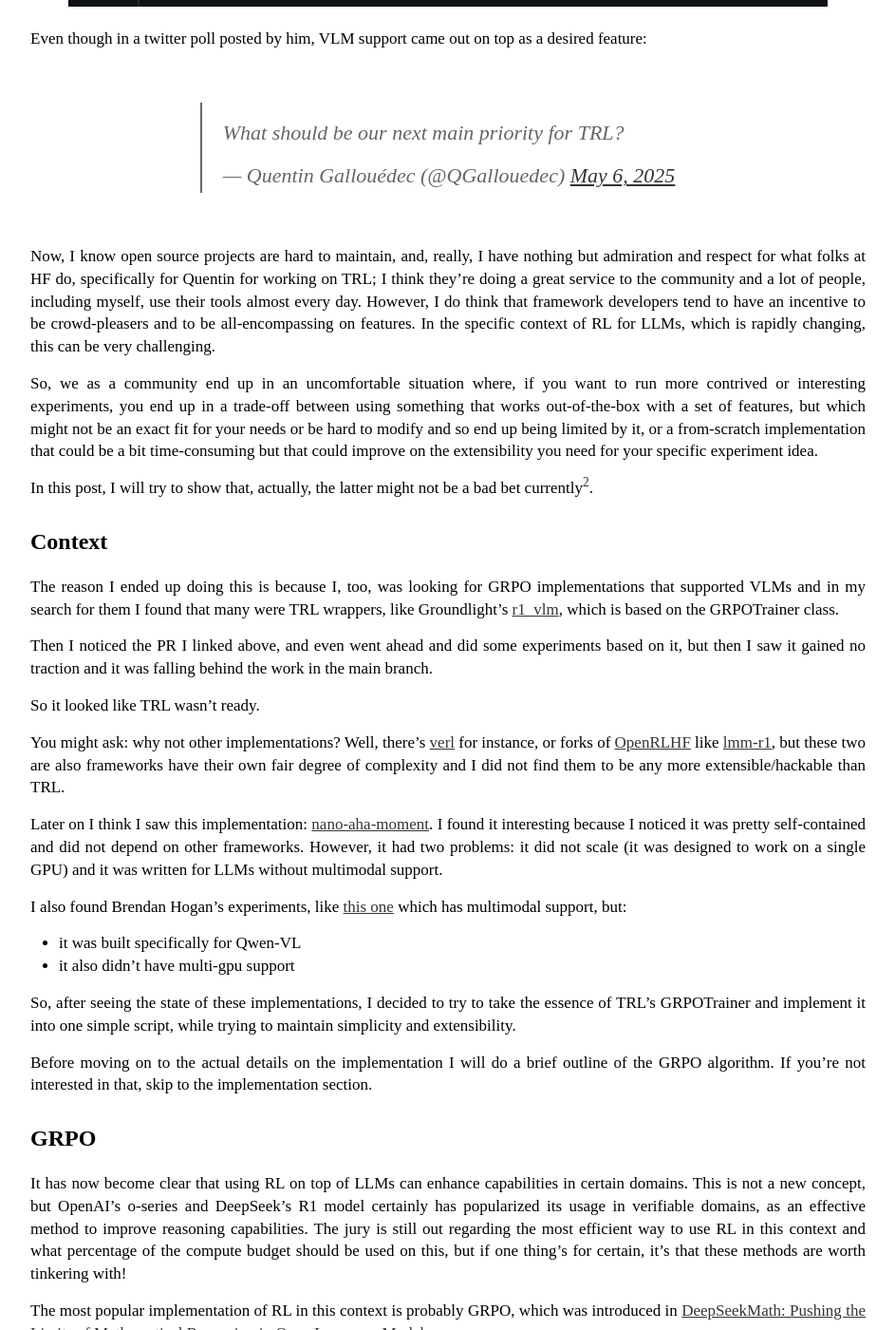
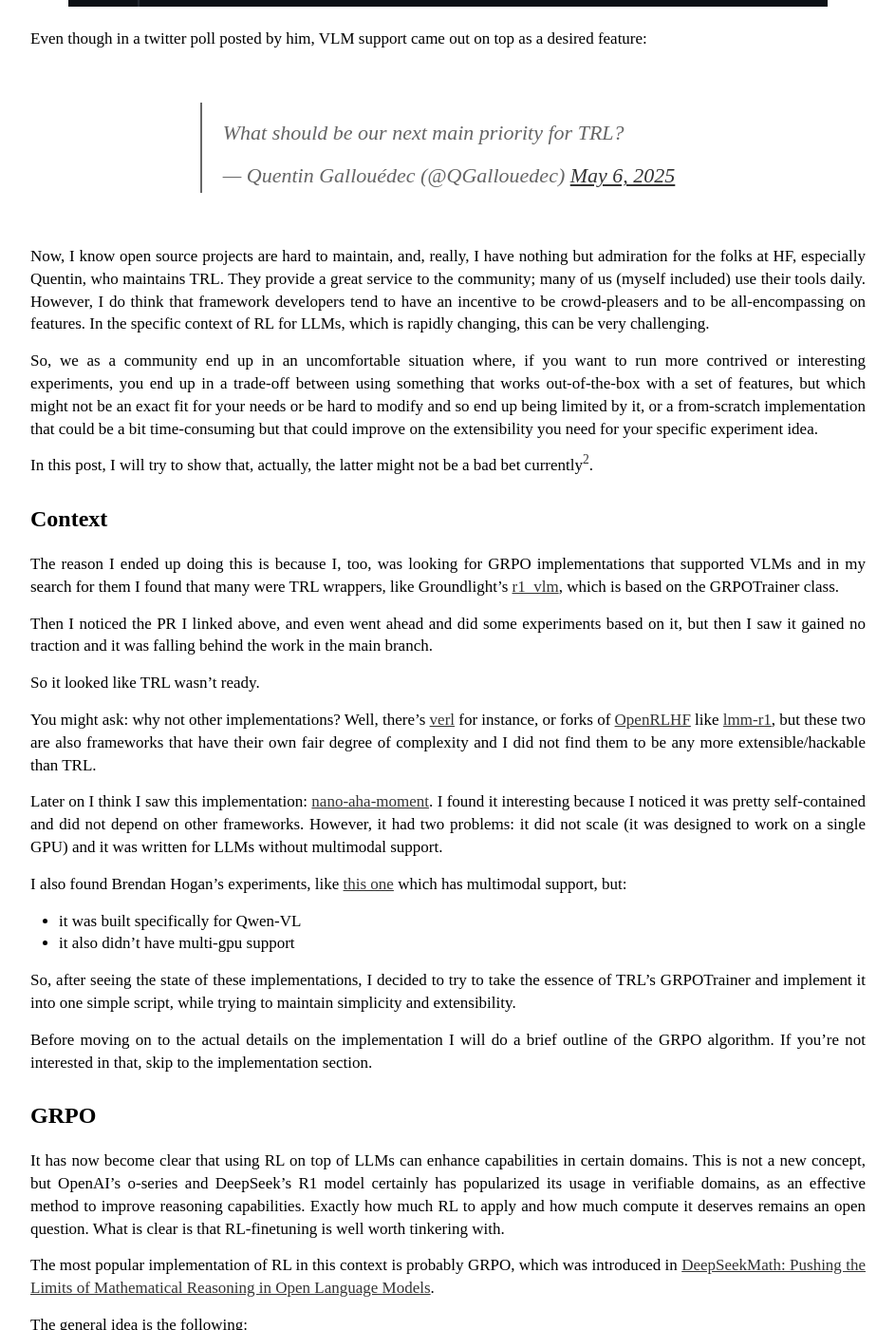
Before and after one commit to nph4rd/nph4rd.github.io, a Jekyll site: the page built from _posts/2025-05-27-grpo.md, in a window 1280 px wide and 1400 px high, scrolled down 1568 px. Shown: the whole window at 95% size, without its empty margins (168-1111 px from the left). Built offline with Jekyll 4.4.1, drawn with Linux system fonts in a browser that asks for light colours; some web fonts are replaced; formulas are drawn with MathJax 3; comment, search, counter and statistics services are not loaded; some of the changed text lies outside the part shown.

Commit message:
few updates

```diff
--- a/_posts/2025-05-27-grpo.md
+++ b/_posts/2025-05-27-grpo.md
@@ -46,7 +46,7 @@
   <blockquote class="twitter-tweet"><p lang="en" dir="ltr">What should be our next main priority for TRL?</p>&mdash; Quentin Gallouédec (@QGallouedec) <a href="https://twitter.com/QGallouedec/status/1919806234821026141?ref_src=twsrc%5Etfw">May 6, 2025</a></blockquote> <script async src="https://platform.twitter.com/widgets.js" charset="utf-8"></script>
 </div>
 
-Now, I know open source projects are hard to maintain, and, really, I have nothing but admiration and respect for what folks at HF do, specifically for Quentin for working on TRL; I think they're doing a great service to the community and a lot of people, including myself, use their tools almost every day. However, I do think that framework developers tend to have an incentive to be crowd-pleasers and to be all-encompassing on features. In the specific context of RL for LLMs, which is rapidly changing, this can be very challenging.
+Now, I know open source projects are hard to maintain, and, really, I have nothing but admiration for the folks at HF, especially Quentin, who maintains TRL. They provide a great service to the community; many of us (myself included) use their tools daily. However, I do think that framework developers tend to have an incentive to be crowd-pleasers and to be all-encompassing on features. In the specific context of RL for LLMs, which is rapidly changing, this can be very challenging.
 
 So, we as a community end up in an uncomfortable situation where, if you want to run more contrived or interesting experiments, you end up in a trade-off between using something that works out-of-the-box with a set of features, but which might not be an exact fit for your needs or be hard to modify and so end up being limited by it, or a from-scratch implementation that could be a bit time-consuming but that could improve on the extensibility you need for your specific experiment idea.
 
@@ -60,7 +60,7 @@
 
 So it looked like TRL wasn't ready.
 
-You might ask: why not other implementations? Well, there's [verl](https://github.com/volcengine/verl) for instance, or forks of [OpenRLHF](https://github.com/OpenRLHF/OpenRLHF) like [lmm-r1](https://github.com/TideDra/lmm-r1), but these two are also frameworks have their own fair degree of complexity and I did not find them to be any more extensible/hackable than TRL.
+You might ask: why not other implementations? Well, there's [verl](https://github.com/volcengine/verl) for instance, or forks of [OpenRLHF](https://github.com/OpenRLHF/OpenRLHF) like [lmm-r1](https://github.com/TideDra/lmm-r1), but these two are also frameworks that have their own fair degree of complexity and I did not find them to be any more extensible/hackable than TRL.
 
 Later on I think I saw this implementation: [nano-aha-moment](https://github.com/McGill-NLP/nano-aha-moment). I found it interesting because I noticed it was pretty self-contained and did not depend on other frameworks. However, it had two problems: it did not scale (it was designed to work on a single GPU) and it was written for LLMs without multimodal support.
 
@@ -75,7 +75,7 @@
 
 ## GRPO
 
-It has now become clear that using RL on top of LLMs can enhance capabilities in certain domains. This is not a new concept, but OpenAI's o-series and DeepSeek's R1 model certainly has popularized its usage in verifiable domains, as an effective method to improve reasoning capabilities. The jury is still out regarding the most efficient way to use RL in this context and what percentage of the compute budget should be used on this, but if one thing's for certain, it's that these methods are worth tinkering with!
+It has now become clear that using RL on top of LLMs can enhance capabilities in certain domains. This is not a new concept, but OpenAI's o-series and DeepSeek's R1 model certainly has popularized its usage in verifiable domains, as an effective method to improve reasoning capabilities. Exactly how much RL to apply and how much compute it deserves remains an open question. What is clear is that RL-finetuning is well worth tinkering with.
 
 The most popular implementation of RL in this context is probably GRPO, which was introduced in [DeepSeekMath: Pushing the Limits of Mathematical Reasoning in Open Language Models](https://arxiv.org/abs/2402.03300).
 
@@ -528,7 +528,7 @@
 
 The idea is just that if we're using a multimodal model we should pass the images to the processor and then send them to the vLLM server! Simple as. There are a couple of minor changes because now the processor has a tokenizer attribute whereas in the text-only case we just used the processor directly, but, really, it's not much else.
 
-### To-do's
+### To-dos
 
 As a final note I would just like to write down some pending things for this implementation, some of which I had already thought about and others I noted while writing this 😂. I hope to come back soon enough to tackle them:
 
```
Also changed, not shown: other parts of _posts/2025-05-27-grpo.md (+6 -6 lines).
